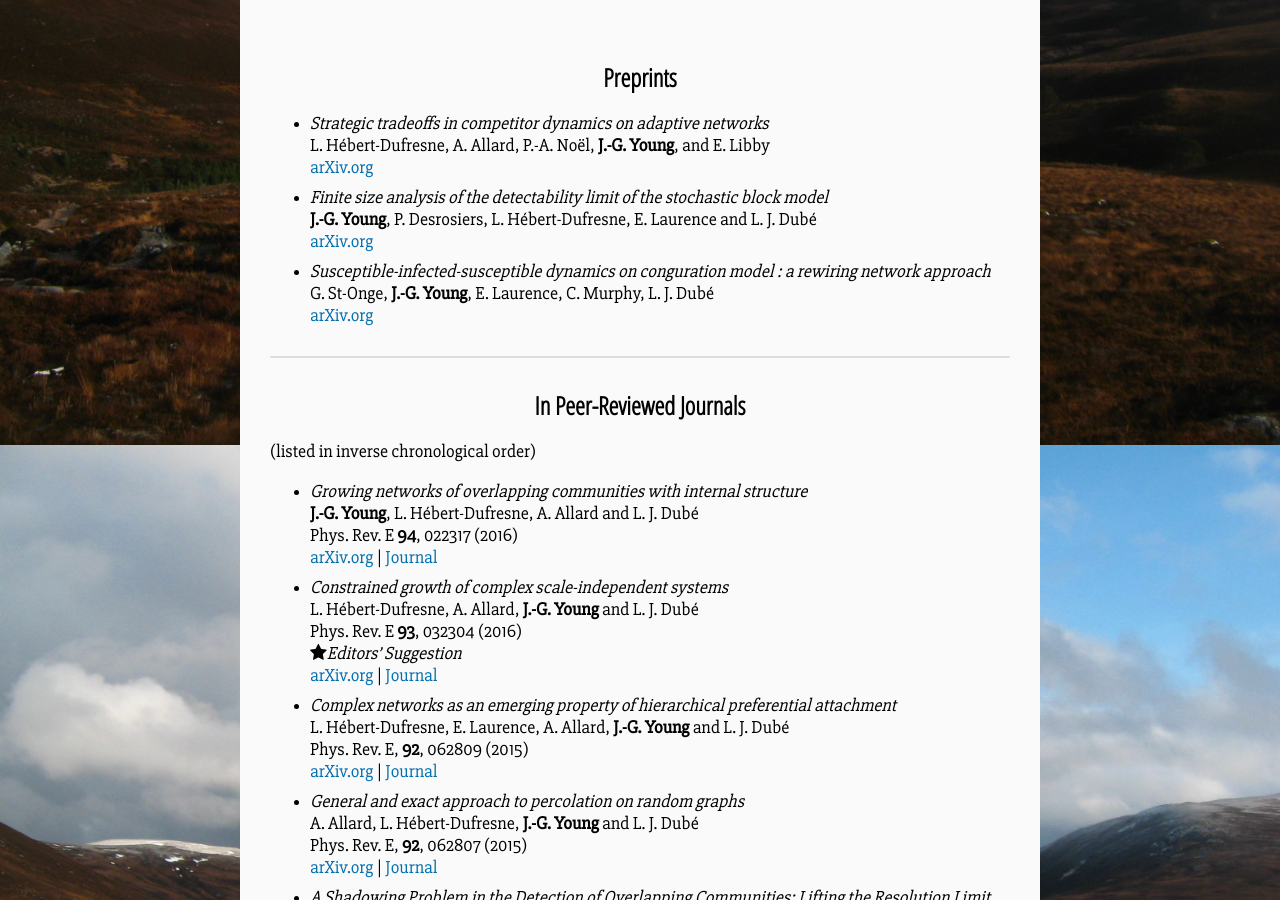
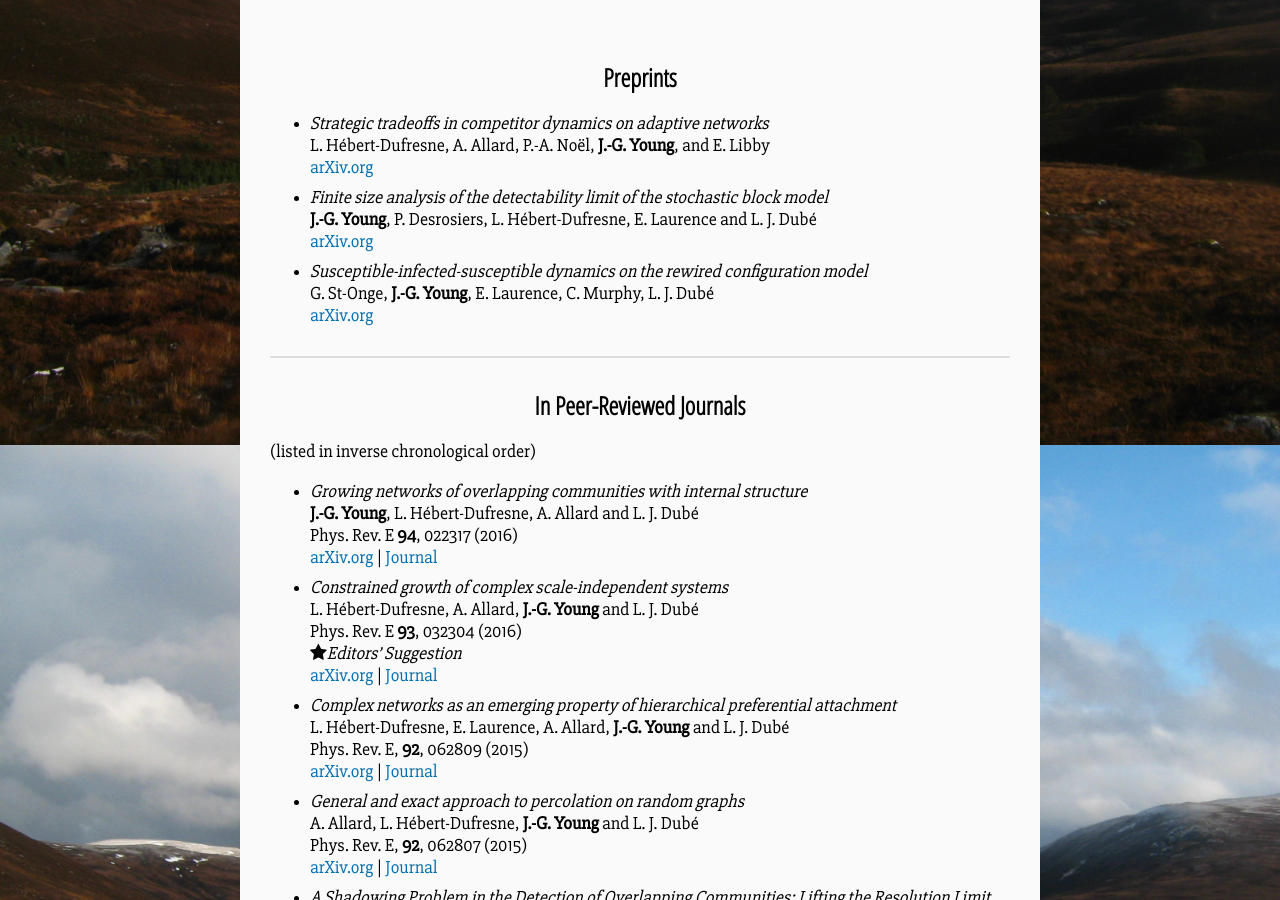
Before and after one commit to jg-you/jg-you.github.io, a Jekyll site: the page built from publications.md, in a window 1280 px wide and 900 px high, scrolled down 515 px. Built offline with Jekyll 4.4.1, drawn with Linux system fonts in a browser that asks for light colours; comment, search, counter and statistics services are not loaded.

Commit message:
Updated SIS paper title

```diff
--- a/publications.md
+++ b/publications.md
@@ -5,15 +5,15 @@ title: Publications
 
 ### Preprints
 
-* _Strategic tradeoffs in competitor dynamics on adaptive networks_<br/>
+* _Strategic tradeoffs in competitor dynamics on adaptive networks_ <br/>
 L. Hébert-Dufresne, A. Allard, P.-A. Noël, **J.-G. Young**,  and E. Libby<br/>
 [arXiv.org](http://arxiv.org/abs/1607.04632)
 
-* _Finite size analysis of the detectability limit of the stochastic block model_<br/>
+* _Finite size analysis of the detectability limit of the stochastic block model_ <br/>
 **J.-G. Young**, P. Desrosiers, L. Hébert-Dufresne, E. Laurence and L. J. Dubé<br/>
 [arXiv.org](https://arxiv.org/abs/1701.00062)
 
-* _Susceptible-infected-susceptible dynamics on conguration model :  a rewiring network approach_<br/>
+* _Susceptible-infected-susceptible dynamics on the rewired configuration model_ <br/>
 G. St-Onge, **J.-G. Young**, E. Laurence, C. Murphy, L. J. Dubé<br/>
 [arXiv.org](https://arxiv.org/abs/1701.01740)
 
```
